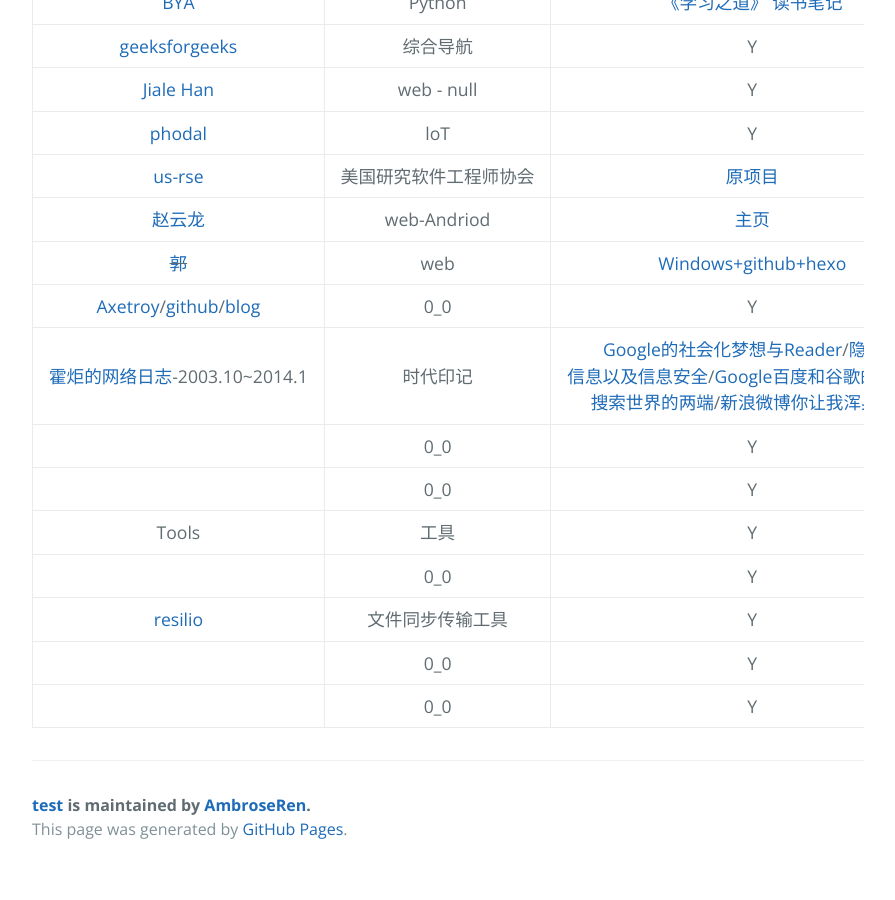
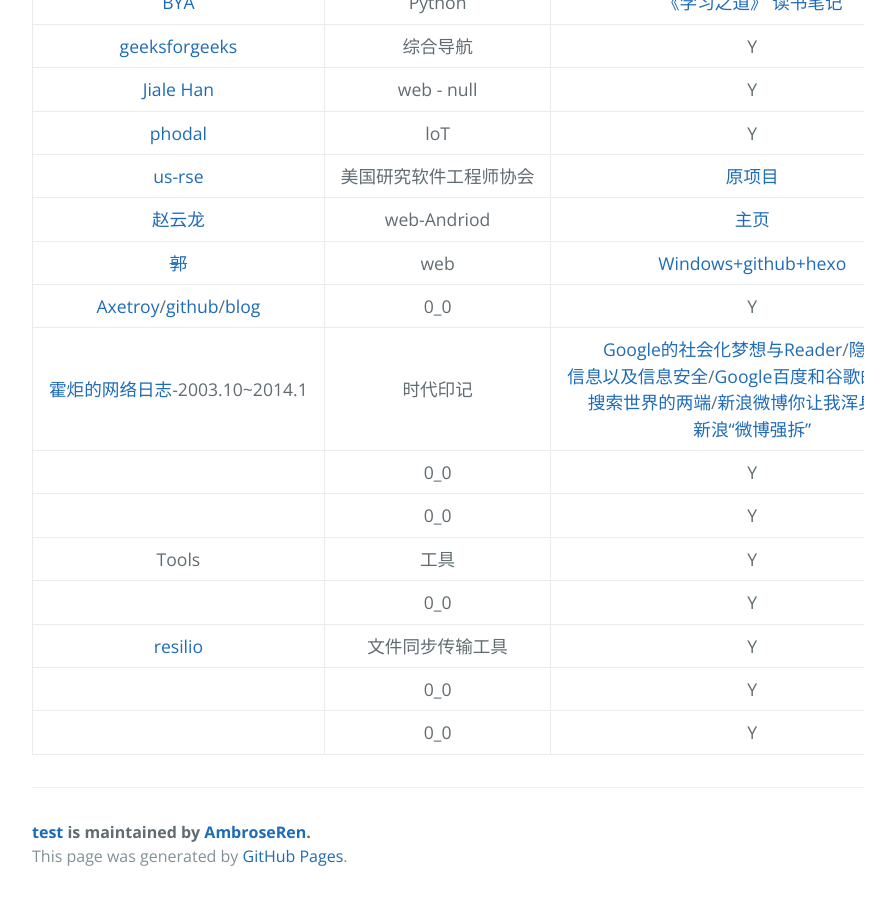
Before and after one commit to AmbroseRen/test, a Jekyll site: the page built from Library/Blog.md, in a window 1280 px wide and 900 px high, scrolled down 3686 px. Shown: the whole window, without its empty margins (192-1087 px from the left). Built offline with Jekyll 4.4.1, drawn with Linux system fonts in a browser that asks for light colours; our own code applies the rules of GitHub Pages for plain Markdown files; the repository's description, which GitHub fills in, is left out; before the commit the page ends 4559 px from its top, so only the background shows below that.

Commit message:
Update Blog.md

```diff
--- a/Library/Blog.md
+++ b/Library/Blog.md
@@ -83,7 +83,7 @@
 | [赵云龙](https://zyl.me/blog) | web-Andriod | [主页](https://zyl.me/) |
 | ~~[郭](https://gary5496.github.io/)~~ | web | [Windows+github+hexo](https://gary5496.github.io/2018/03/hexo-github-setup/) |
 | [Axetroy](https://axetroy.github.io/#/)/[github](https://github.com/axetroy)/[blog](https://github.com/axetroy/blog) | 0_0 | Y |
-| [霍炬的网络日志](http://blog.devep.net/virushuo/)-2003.10~2014.1 | 时代印记 | [Google的社会化梦想与Reader](http://blog.devep.net/virushuo/#entry-697)/[隐私，信息以及信息安全](http://blog.devep.net/virushuo/#entry-699)/[Google百度和谷歌的那些事](http://blog.devep.net/virushuo/2010/01/14/blog56google_blogtinyfool_1_go.html)/[搜索世界的两端](http://blog.devep.net/virushuo/2010/01/24/post_70.html)/[新浪微博你让我浑身发冷](http://blog.devep.net/virushuo/2011/06/09/post_81.html) |
+| [霍炬的网络日志](http://blog.devep.net/virushuo/)-2003.10~2014.1 | 时代印记 | [Google的社会化梦想与Reader](http://blog.devep.net/virushuo/#entry-697)/[隐私，信息以及信息安全](http://blog.devep.net/virushuo/#entry-699)/[Google百度和谷歌的那些事](http://blog.devep.net/virushuo/2010/01/14/blog56google_blogtinyfool_1_go.html)/[搜索世界的两端](http://blog.devep.net/virushuo/2010/01/24/post_70.html)/[新浪微博你让我浑身发冷](http://blog.devep.net/virushuo/2011/06/09/post_81.html)-[新浪“微博强拆”](http://bbs.tianya.cn/post-free-2127326-1.shtml) |
 | []() | 0_0 | Y |
 | []() | 0_0 | Y |
 | Tools | 工具 | Y |
```
